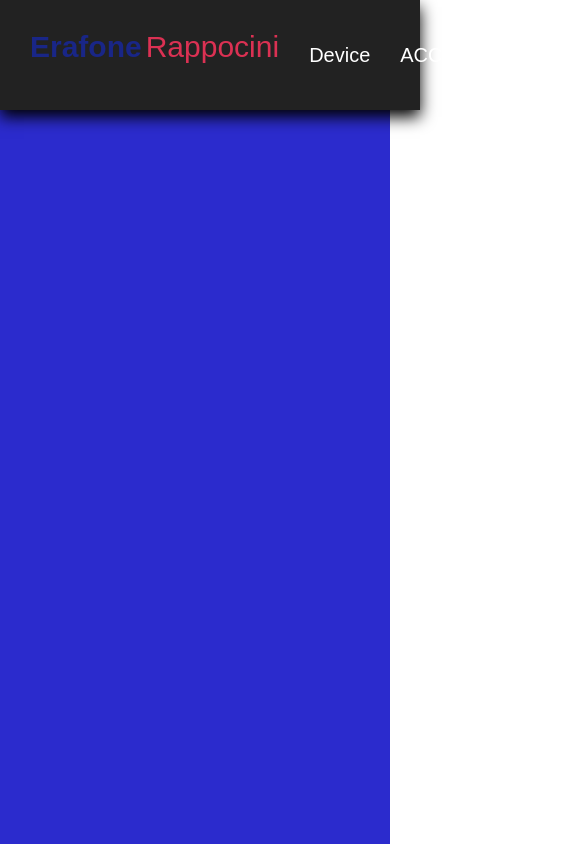
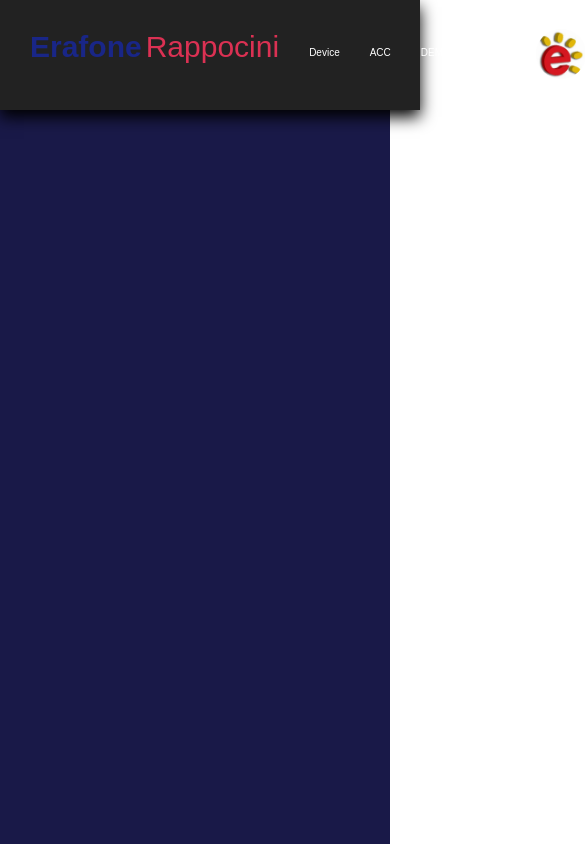
Before and after one commit to FRANKEN25/navbar-erafone-rapppocini, a plain HTML site: page index.html in a window 390 px wide. Shown: the top 844 px of the page, 585 px wide, since content can reach past the window. Drawn offline with Linux system fonts and the light colour scheme.

Commit message:
Add files via upload

```diff
--- a/style.css
+++ b/style.css
@@ -10,14 +10,14 @@ body {
     display: flex;
     quotes: 100%;
     height: 100vh;
-    background-color: rgb(43, 43, 205);
+    background-color: rgb(25, 25, 72);
 
 }
 
 .wrapper {
     display: flex;
     justify-content: space-between;
-    font-size: 20px;
+    font-size: 10px;
     padding: 15px;
     width: 100%;
     height: 80px;
@@ -28,7 +28,7 @@ body {
 .brand {
     display: flex;
     flex-direction: row;
-    font-size: 1.5em;
+    font-size: 30px;
     padding: 15px;
     text-transform: capitalize;
 }
@@ -36,12 +36,12 @@ body {
 
 .firstname{
     color: rgb(25, 38, 135);
-    font-weight: 700;
+    font-weight: 600;
 }
 
 .lastname {
     color: rgb(219, 49, 83);
-    font-weight: 400;
+    font-weight: 300;
     padding-left: 4px;
 }
 
@@ -59,16 +59,28 @@ body {
 
 .navigation > li > a {
     color: white;
-    font-size: 20px;
+    font-size: 10px;
     text-decoration: none;
     text-transform: capitalize;
 }
 
-.navigation >li > a:hover {
+.navigation > li > a:hover {
     color: rgb(145, 74, 211);
     transition: all .3s ease-in-out;
 
 }
+
+.navigation > li > a::after {
+    content: '';
+    display: block;
+    padding-bottom: 0.5rem;
+    border-bottom: 0.1rem solid;
+    transform: scaleX(0);
+    transition: 0.2s linear;
+
+}
+
+
 
 .navigation >li>img{
     width: 50px;
@@ -82,3 +94,29 @@ body {
     border-radius: 65px;
     transition: all .3s ease-in-out;
 }
+
+/* Media Queries */
+
+/* Laptop */
+@media (max-width: 1366px){
+    html{
+        font-size: 75%;
+    }
+}
+
+
+/* Tablet */
+@media (max-width: 758px){
+    html{
+        font-size: 62.5%;
+    }
+}
+
+
+/* handphone */
+
+@media (max-width: 30px){
+    html{
+        font-size: 10px;
+    }
+}
```
